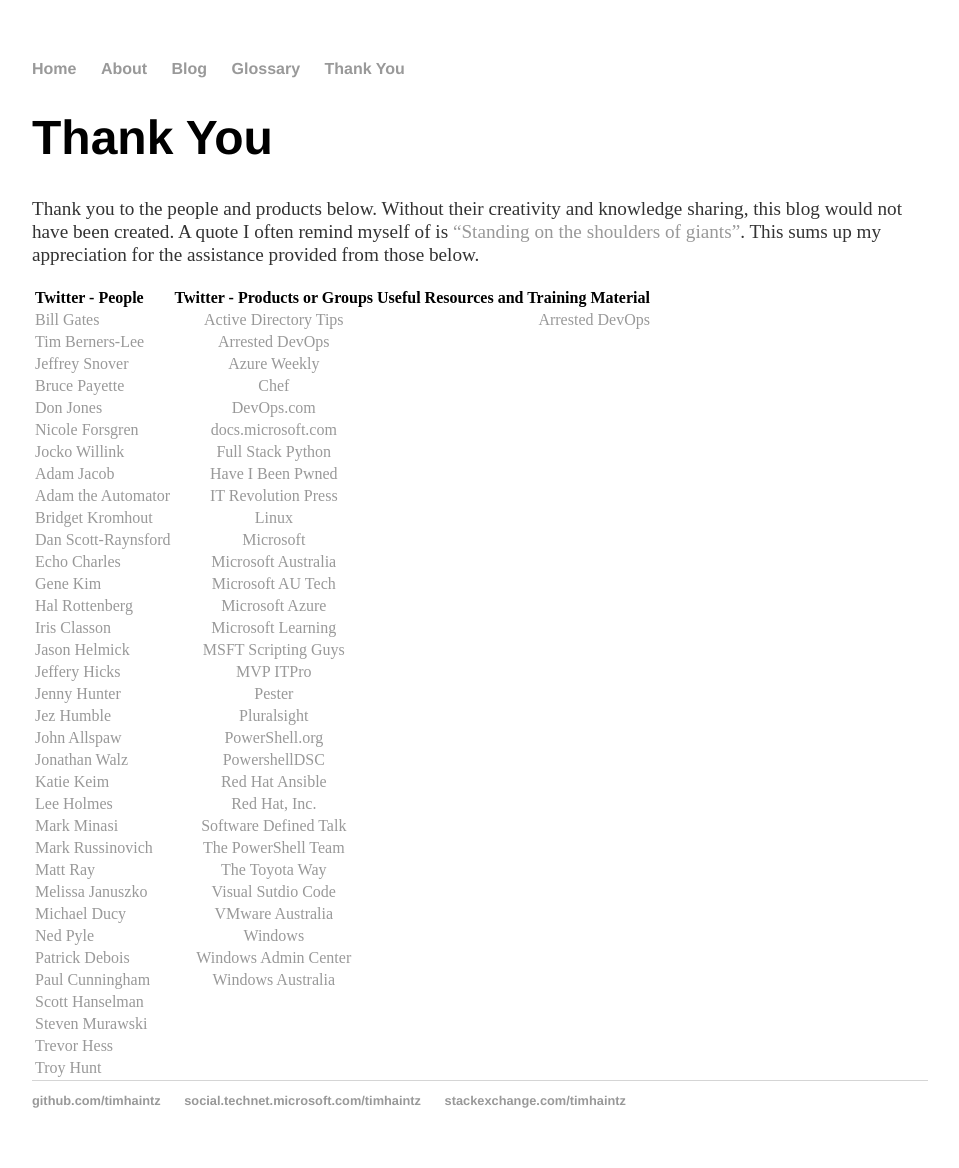
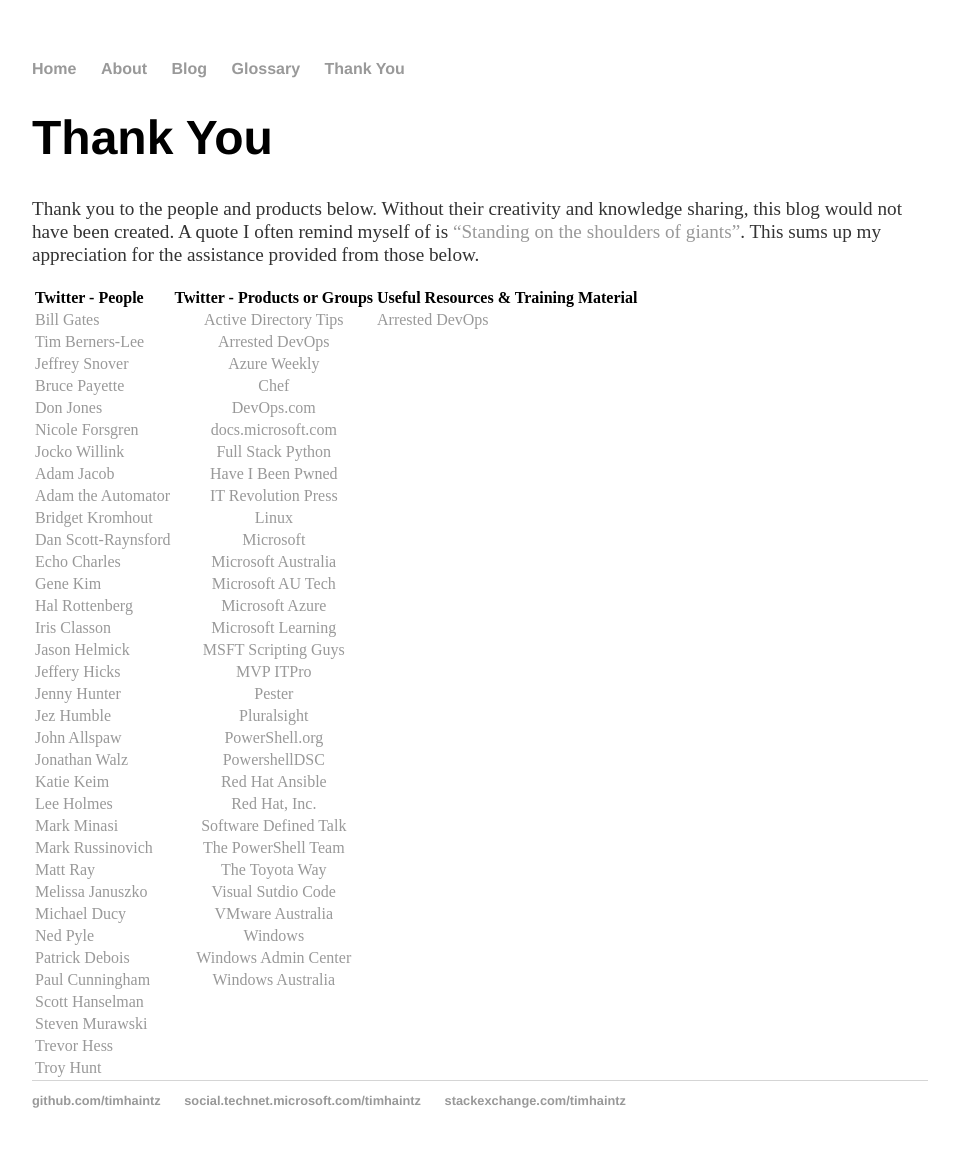
Before and after one commit to timhaintz/timhaintz.github.io, a Jekyll site: the page built from thankyou/index.md, in a window 1280 px wide. Shown: the whole page, without its empty margins (160-1119 px from the left). Built offline with Jekyll 4.4.1, drawn with Linux system fonts in a browser that asks for light colours.

Commit message:
Update index.md

```diff
--- a/thankyou/index.md
+++ b/thankyou/index.md
@@ -7,8 +7,8 @@
 Thank you to the people and products below. Without their creativity and knowledge sharing, this blog would not have been created. A quote I often remind myself of is ["Standing on the shoulders of giants"](https://en.wikipedia.org/wiki/Standing_on_the_shoulders_of_giants). This sums up my appreciation for the assistance provided from those below.
 
 
-|Twitter - People|Twitter - Products or Groups|Useful Resources and Training Material|
-| :--- | :---: | ---: |
+|Twitter - People|Twitter - Products or Groups|    Useful Resources & Training Material|
+| :--- | :---: | --- |
 |[Bill Gates](https://twitter.com/BillGates)|[Active Directory Tips](https://twitter.com/ADTipsTricks)|[Arrested DevOps](https://www.arresteddevops.com/)|
 |[Tim Berners-Lee](https://twitter.com/timberners_lee)|[Arrested DevOps](https://twitter.com/ArrestedDevOps)|
 |[Jeffrey Snover](https://twitter.com/jsnover)|[Azure Weekly](https://twitter.com/AzureWeekly)|
```
